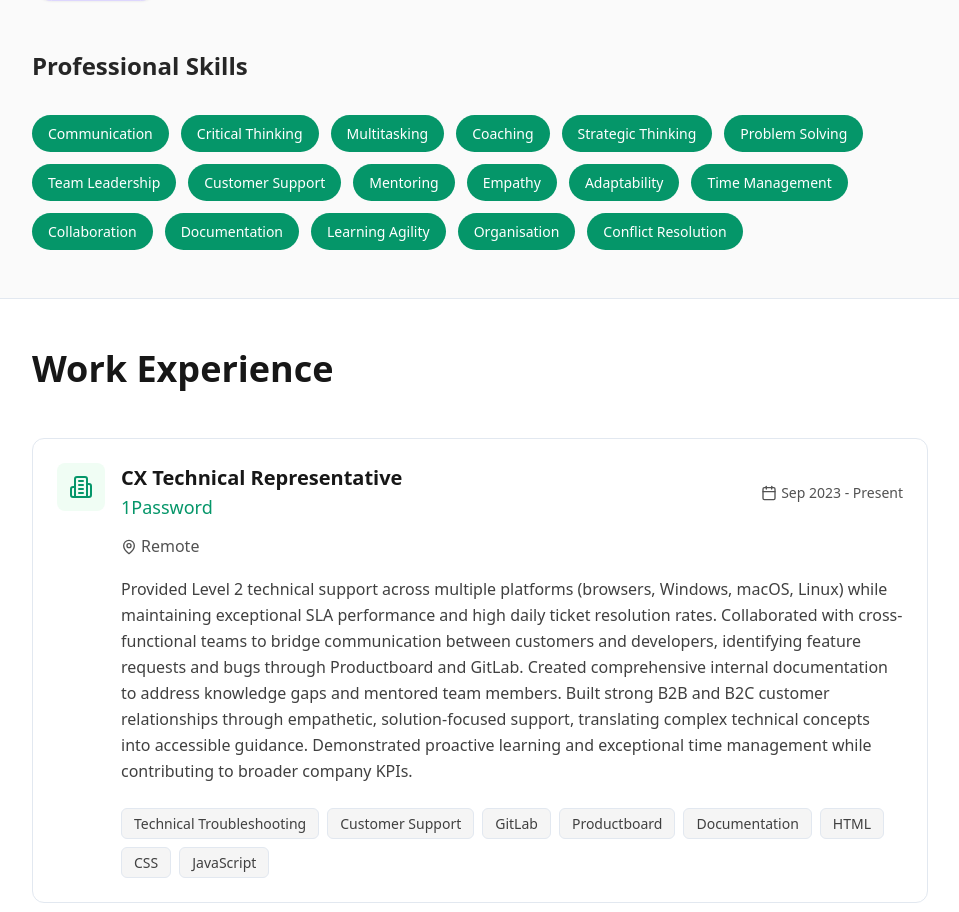
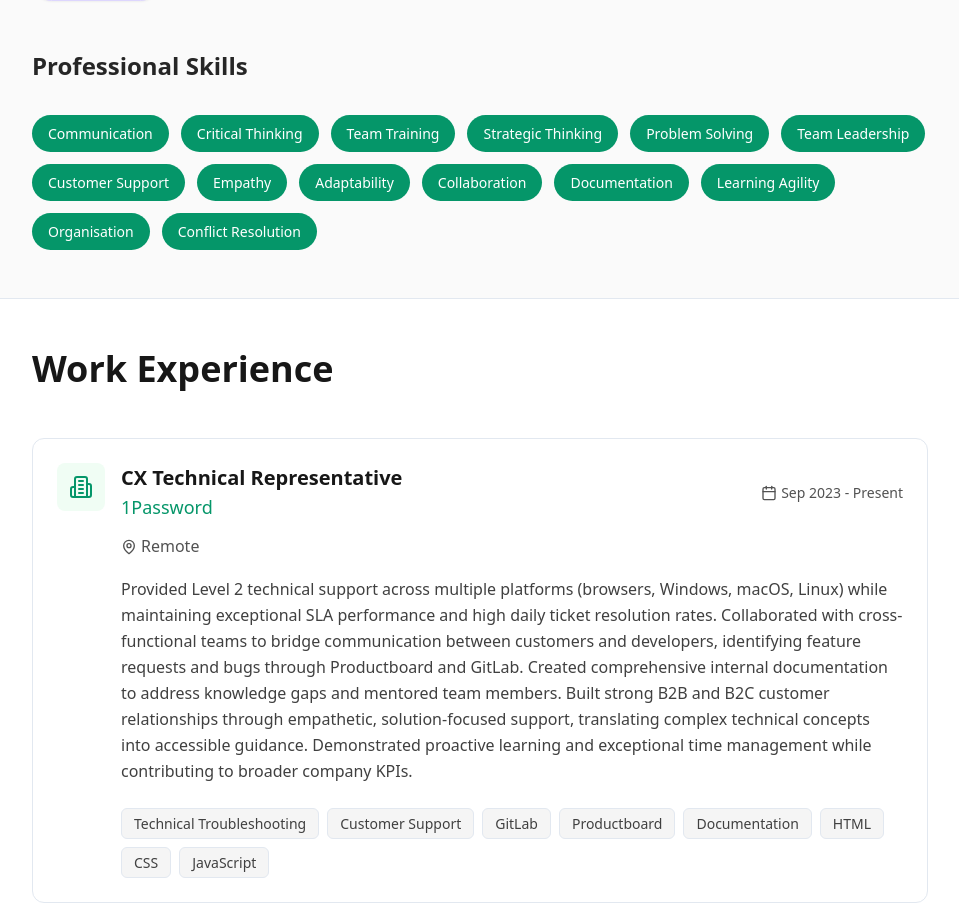
Before and after one commit to KMMOrganisation/Portfolio, a React (Vite) app: page / in a window 1280 px wide. Shown: the part 1150-2062 px from the top of the page, without its empty margins (272-1231 px from the left). Built offline with nearby package versions, Linux system fonts and the light colour scheme.

Commit message:
Adjusting professional skills

```diff
--- a/src/components/Skills.tsx
+++ b/src/components/Skills.tsx
@@ -30,9 +30,9 @@ const Skills: React.FC = () => {
   ];
 
   const professionalSkills = [
-    'Communication', 'Critical Thinking', 'Multitasking', 'Coaching', 'Strategic Thinking',
-    'Problem Solving', 'Team Leadership', 'Customer Support', 'Mentoring', 'Empathy',
-    'Adaptability', 'Time Management', 'Collaboration', 'Documentation',
+    'Communication', 'Critical Thinking', 'Team Training', 'Strategic Thinking',
+    'Problem Solving', 'Team Leadership', 'Customer Support', 'Empathy',
+    'Adaptability', 'Collaboration', 'Documentation',
     'Learning Agility', 'Organisation', 'Conflict Resolution',
   ];
 
```
